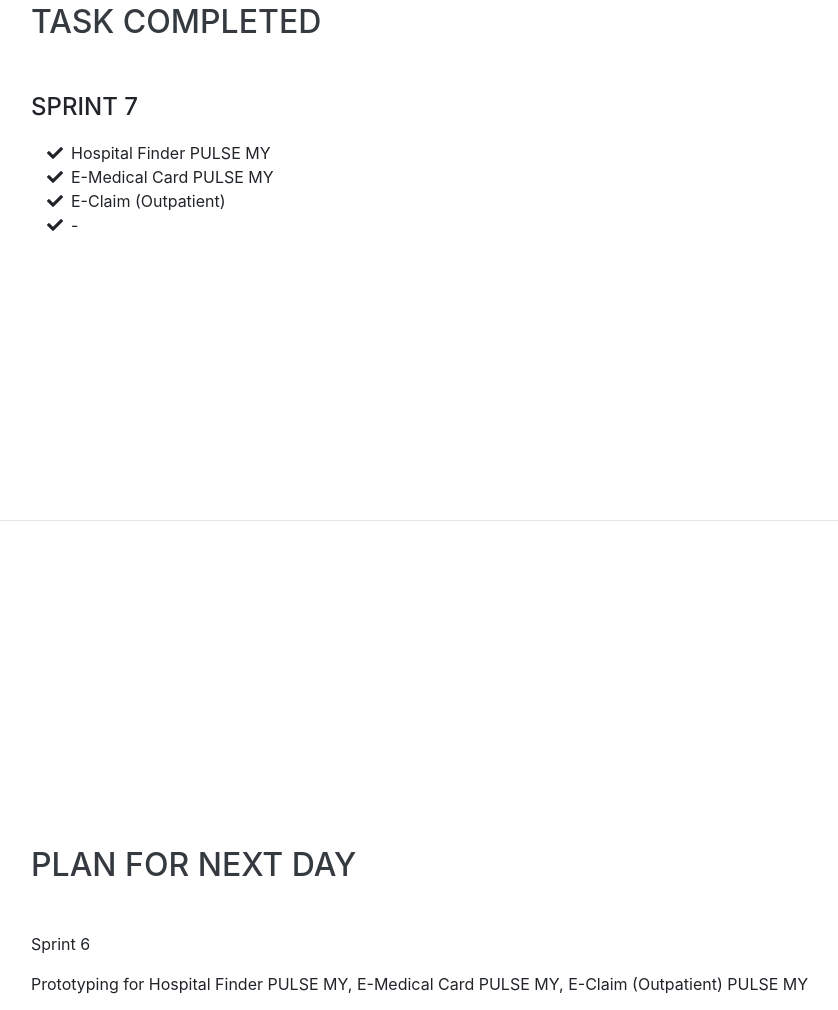
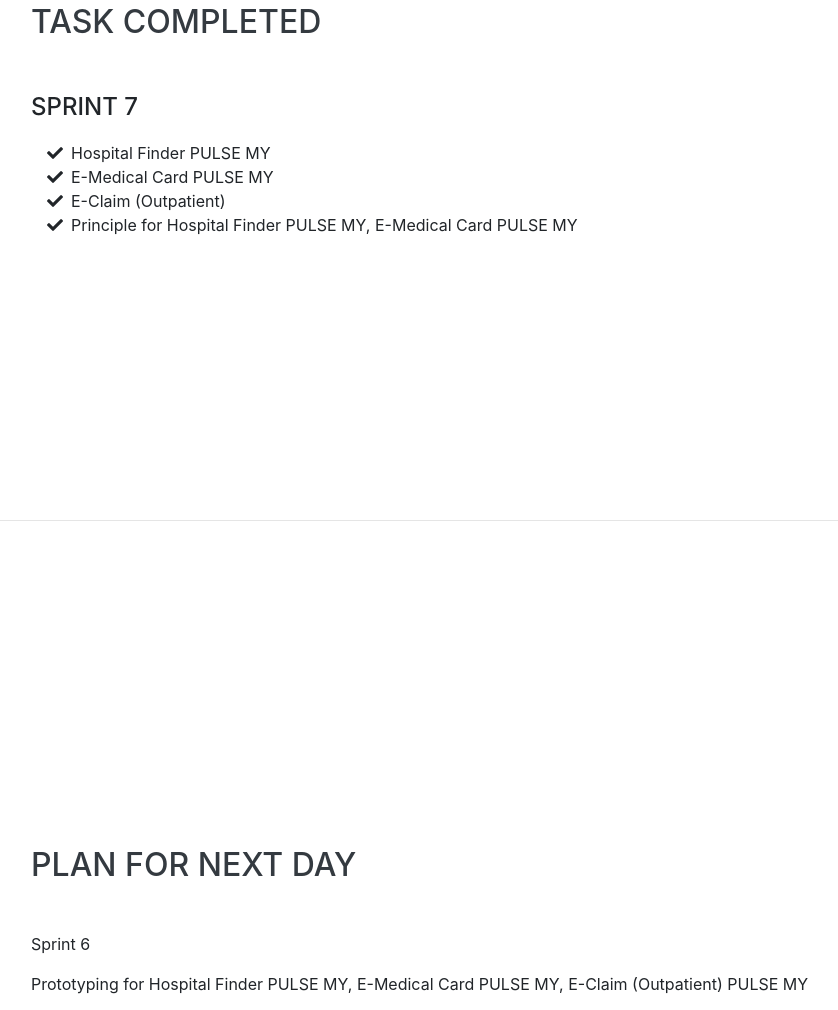
Before and after one commit to luckydhandy/luckydhandy.github.io, a website with bundled scripts: page index.html in a window 1280 px wide. Shown: the part 2683-3693 px from the top of the page, without its empty margins (289-1127 px from the left). Built offline with nearby package versions, Linux system fonts and the light colour scheme; a web font is replaced by a local one.

Commit message:
Update index.html

```diff
--- a/index.html
+++ b/index.html
@@ -131,7 +131,7 @@
             E-Claim (Outpatient)</li>
           <li>
             <i class="fa-li fa fa-check"></i>
-            -</li>
+            Principle for Hospital Finder PULSE MY, E-Medical Card PULSE MY</li>
         </ul>
       </div>
     </section>
```
